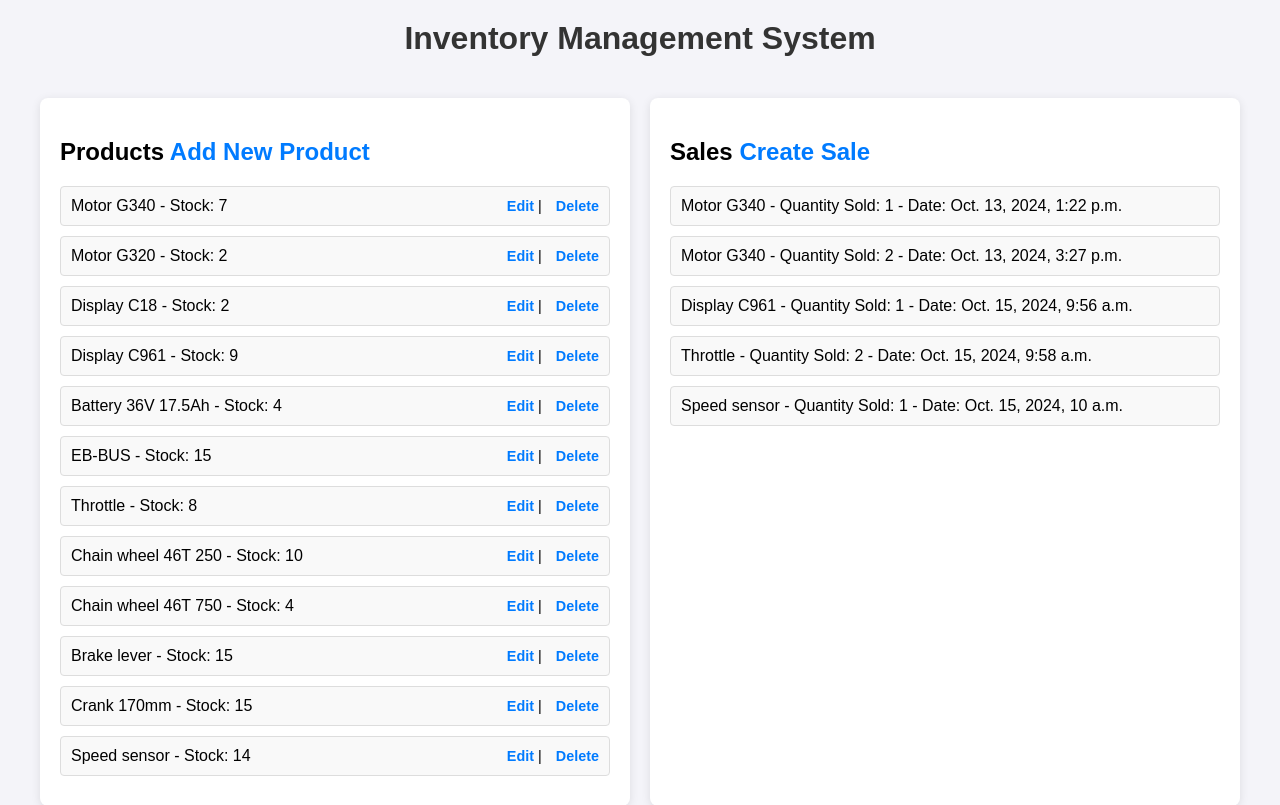
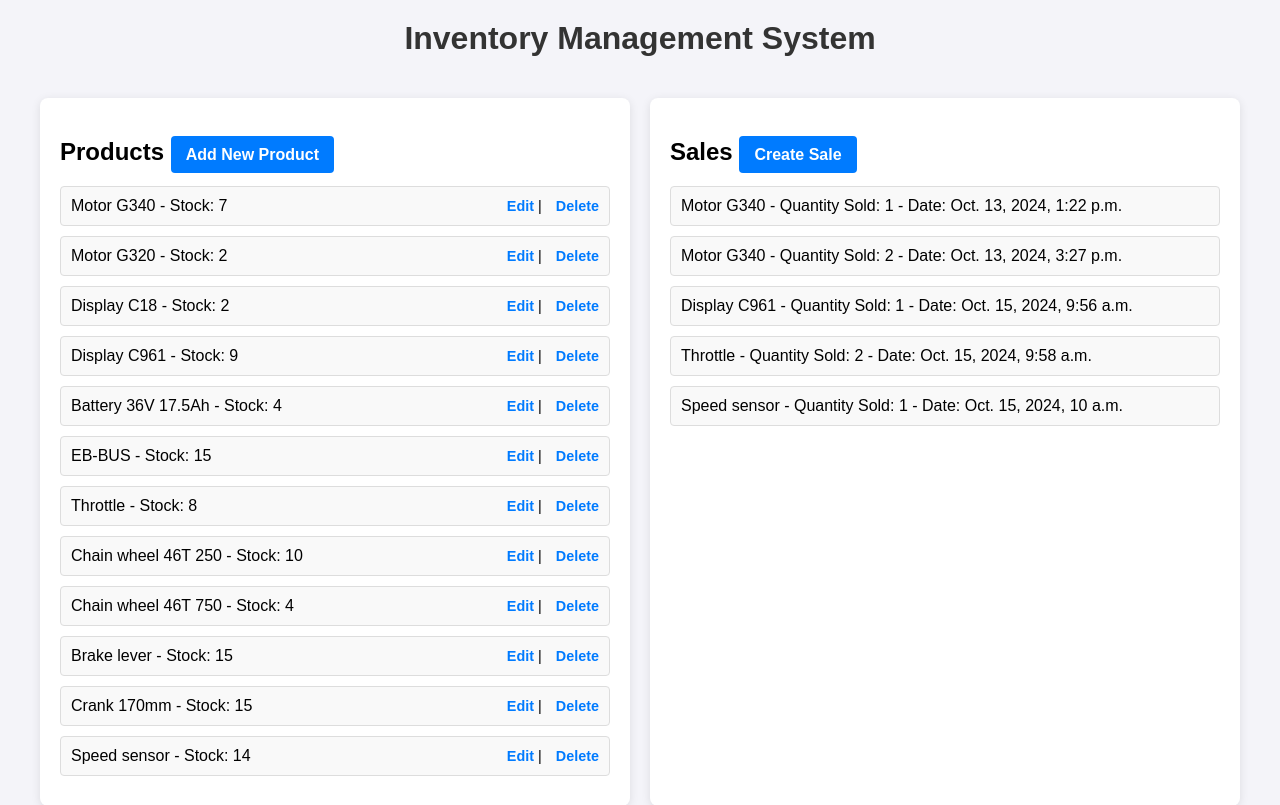
Before and after one commit to emax-77/Inventory-Management-System, a Django app: page /products/ in a window 1280 px wide. Shown: the top 805 px of the page. Run offline with Django 5.2, Linux system fonts and the light colour scheme; data comes from the database, SQL or seed files in the repository; parts of the project's set-up code (start-up, migrations or seed data) failed here and were passed over.

Commit message:
"button" class added for more CSS on product.list.html

```diff
--- a/ims/templates/product_list.html
+++ b/ims/templates/product_list.html
@@ -13,7 +13,7 @@
 
     <div class="grid-container">
         <div class="grid-item1">
-            <h2>Products <a href="{% url 'product_create' %}">Add New Product</a></h2>
+            <h2>Products <a class="button" href="{% url 'product_create' %}">Add New Product</a></h2>
             <ul>
                 {% for product in products %}
                 <li>{{ product.name }} - Stock: {{ product.quantity_in_stock }}
@@ -27,7 +27,7 @@
         </div>
 
         <div class="grid-item2">
-            <h2>Sales <a href="{% url 'sale_create' %}">Create Sale</a></h2>
+            <h2>Sales <a class="button" href="{% url 'sale_create' %}">Create Sale</a></h2>
             <ul>
                 {% for sale in sales %}
                 <li>{{ sale.product.name }} - Quantity Sold: {{ sale.quantity_sold }} - Date: {{ sale.sale_date }}</li>
```
